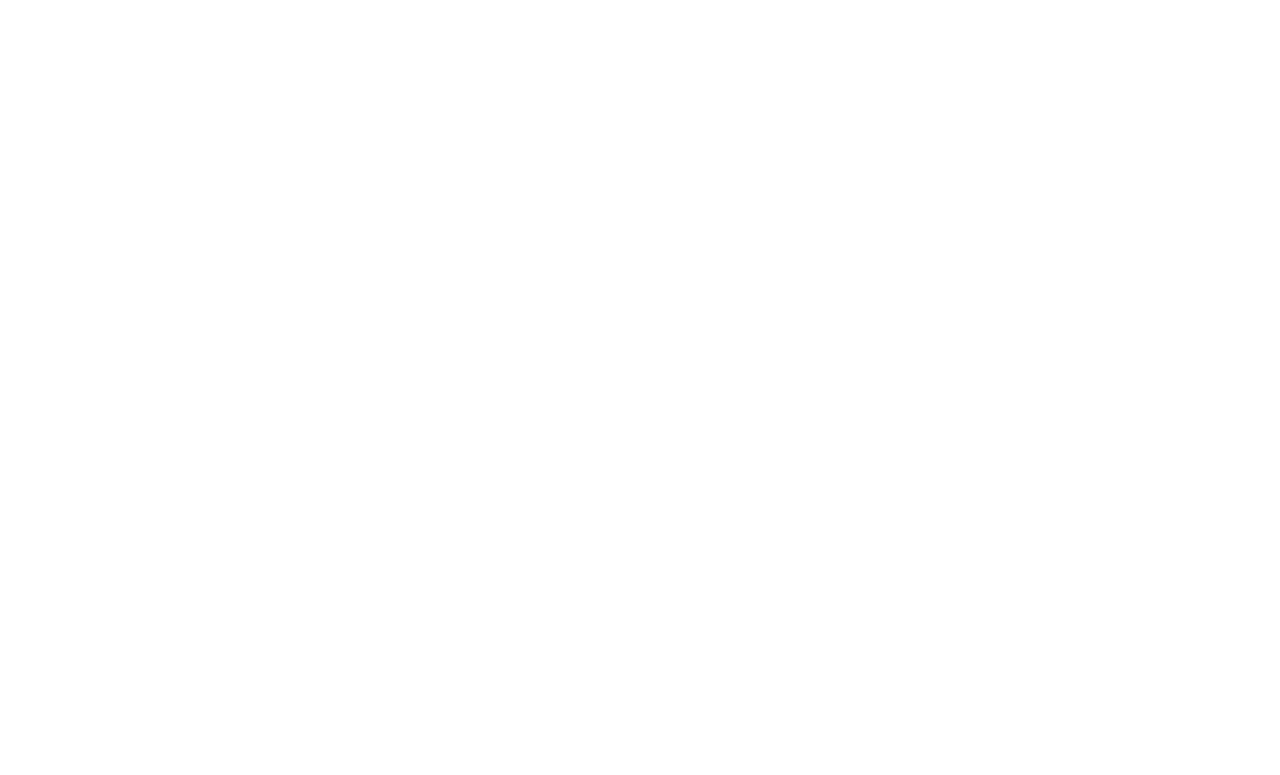
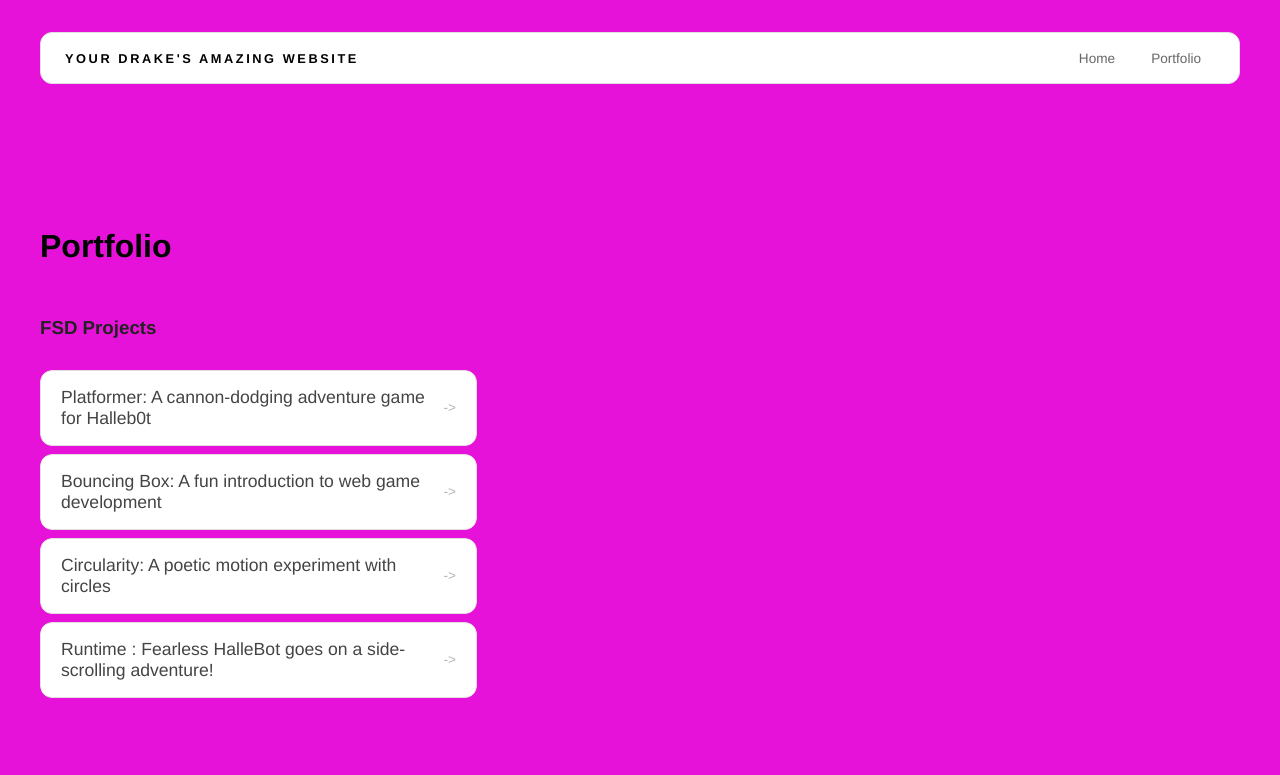
Before and after one commit to Drake109/Drake109.github.io, a plain HTML site: page portfolio.html in a window 1280 px wide. Drawn offline with Linux system fonts and the light colour scheme.

Commit message:
portfolio

```diff
--- a/portfolio.html
+++ b/portfolio.html
@@ -0,0 +1,50 @@
+<!DOCTYPE html>
+<html>
+  <head>
+    <title>CSSWEET Portfolio</title>
+  </head>
+
+  <body>
+    <!-- All content goes here -->
+    <div id="all-contents">
+      <nav>
+        <h1>Your Drake's Amazing Website</h1>
+        <link rel="stylesheet" href="style.css" />
+        <ul id="nav-ul">
+          <li class="nav-li">
+            <a href="index.html">Home</a>
+          </li>
+          <li class="nav-li">
+            <a href="portfolio.html">Portfolio</a>
+          </li>
+        </ul>
+      </nav>
+
+      <main>
+        <div class="content">
+          <h1>Portfolio</h1>
+          <h3>FSD Projects</h3>
+          <ul id="portfolio">
+            <li>
+              <a href="fsd-projects/platformer/">Platformer: A cannon-dodging adventure game for Halleb0t</a>
+            </li>
+            <li>
+              <a href="fsd-projects/bouncing-box/">Bouncing Box: A fun introduction to web game development</a>
+            </li>
+            <li>
+              <a href="fsd-projects/circularity/">Circularity: A poetic motion experiment with circles</a>
+            </li>
+            <li>
+              <a href="fsd-projects/runtime/">Runtime : Fearless HalleBot goes on a side-scrolling adventure!</a>
+            </li>
+          </ul>
+
+          <!-- ASD Projects will go here -->
+
+        </div>
+
+      </main>
+
+    </div>
+  </body>
+</html>
--- a/style.css
+++ b/style.css
@@ -160,3 +160,56 @@
   background: #000;
   color: #fff;
 }
+
+/* Portfolio styles */
+.content h1 {
+  color: black;
+}
+
+#portfolio {
+  list-style: none;
+  margin: 0;
+  padding: 0;
+  width: 100%;
+  display: flex;
+  flex-direction: column;
+  gap: 8px;
+}
+
+#portfolio li {
+  border-radius: 12px;
+  overflow: hidden;
+}
+
+#portfolio a {
+  display: flex;
+  justify-content: space-between;
+  align-items: center;
+  text-decoration: none;
+  color: #444;
+  padding: 16px 20px;
+  font-size: 1.1rem;
+  font-weight: 500;
+  background: #fff;
+  border: 1px solid #e0e0e0;
+  border-radius: 12px;
+  transition: background 0.25s ease, color 0.25s ease, transform 0.25s ease;
+}
+
+#portfolio a:hover {
+  background: #000;
+  color: #fff;
+  transform: translateX(4px);
+}
+
+#portfolio a::after {
+  content: "->";
+  font-size: 0.85rem;
+  opacity: 0.4;
+  transition: opacity 0.25s ease;
+  white-space: nowrap;
+}
+
+#portfolio a:hover::after {
+  opacity: 1;
+}
```
